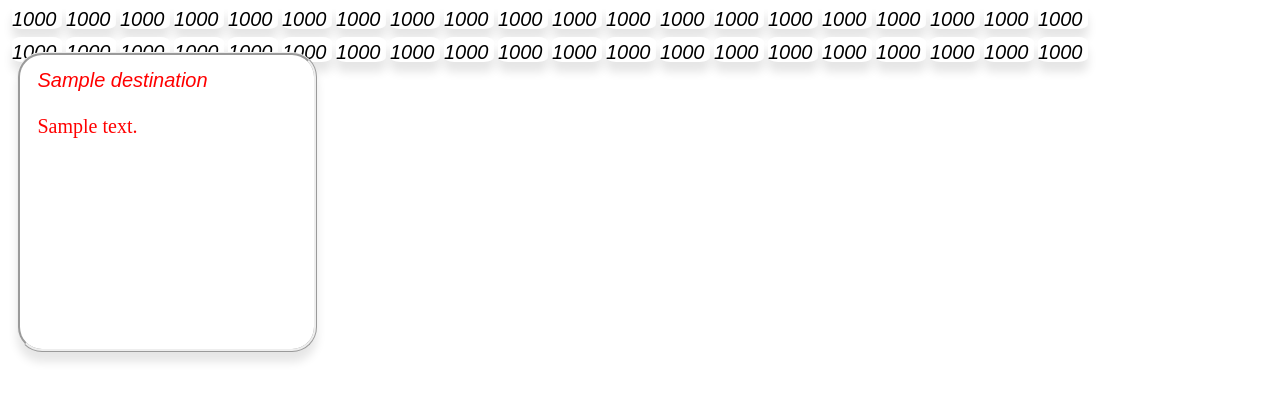
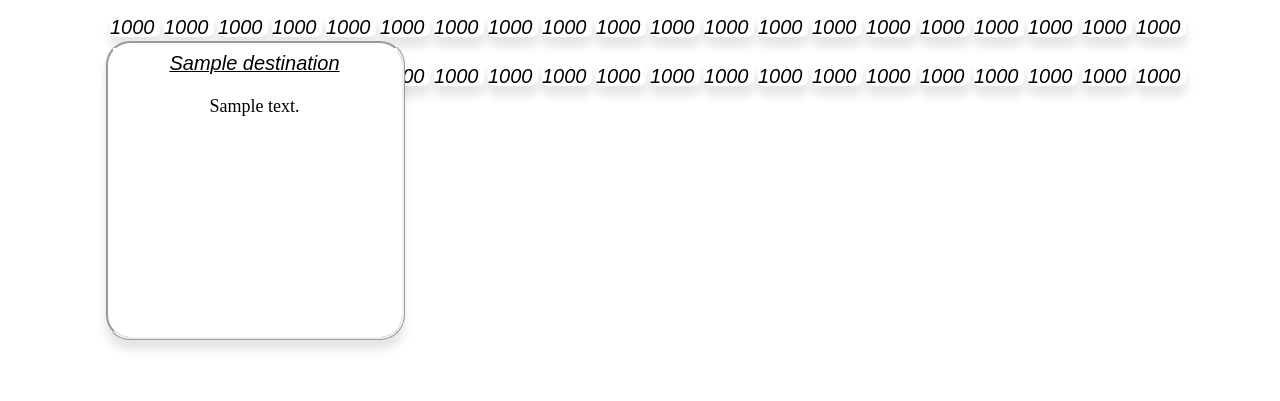
Before and after one commit to Bro70255/projectweb, a Django app: page /mainframe/ in a window 1280 px wide, after a click that opens the changed part; the page is wider, and only the part inside the window is pictured. Shown: the part 66-467 px from the top of that part. Run offline with Django 4.2, Linux system fonts and the light colour scheme; tables that the repository leaves empty hold one stand-in row (values such as "Sample post").

Commit message:
initial commit-12

```diff
--- a/static/website/tuttuscalebody.css
+++ b/static/website/tuttuscalebody.css
@@ -2,7 +2,7 @@
 background: white;
 }
 .icon_position1,.icon_position2{
-    padding: 2px;
+    padding: 10px 100px;
     display: inline-flex;
 }
 .icon_position1 span,.icon_position2 span{
@@ -25,18 +25,18 @@ background: white;
   font-size: 20px;
 }
 .wrapper{
-  margin: -40px;
+  margin: -50px;
   height: 300px;
   width: 300px;
   position: absolute;
-  top: 350%;
+  top: 310%;
   z-index: 1;
   background: white;
   border-style: ridge;
-  color: blue;
-  padding: 10px 18px;
-  font-size: 20px;
-  font-weight: 500;
+  color: black;
+  padding: 5px;
+  font-size: 18px;
+  text-align: center;
   border-radius: 25px;
   opacity: 0;
   pointer-events: none;
@@ -60,7 +60,6 @@ background: white;
 #btnControl_32:checked + label > .wrapper,#btnControl_33:checked + label > .wrapper,#btnControl_34:checked + label > .wrapper,
 #btnControl_35:checked + label > .wrapper,#btnControl_36:checked + label > .wrapper,#btnControl_37:checked + label > .wrapper,
 #btnControl_38:checked + label > .wrapper,#btnControl_39:checked + label > .wrapper{
-   color: red;
   opacity: 1;
   pointer-events: auto;
 }
--- a/website/templates/mainframe.html
+++ b/website/templates/mainframe.html
@@ -6,7 +6,7 @@
 <dev class="icon_position1">
 <span><input type="checkbox" class="hidebutton" id="btnControl_0"/><label class="btn1" for="btnControl_0"><i>1000</i><dev class="wrapper">
     <ul>
-        <li><i>{{ event_list.0 }}</i></li>
+        <li><u><i>{{ event_list.0 }}</i></u></li>
         <li><p>{{ event_list.0.desc }}</p></li>
     </ul>
 </dev></label></span>
```
